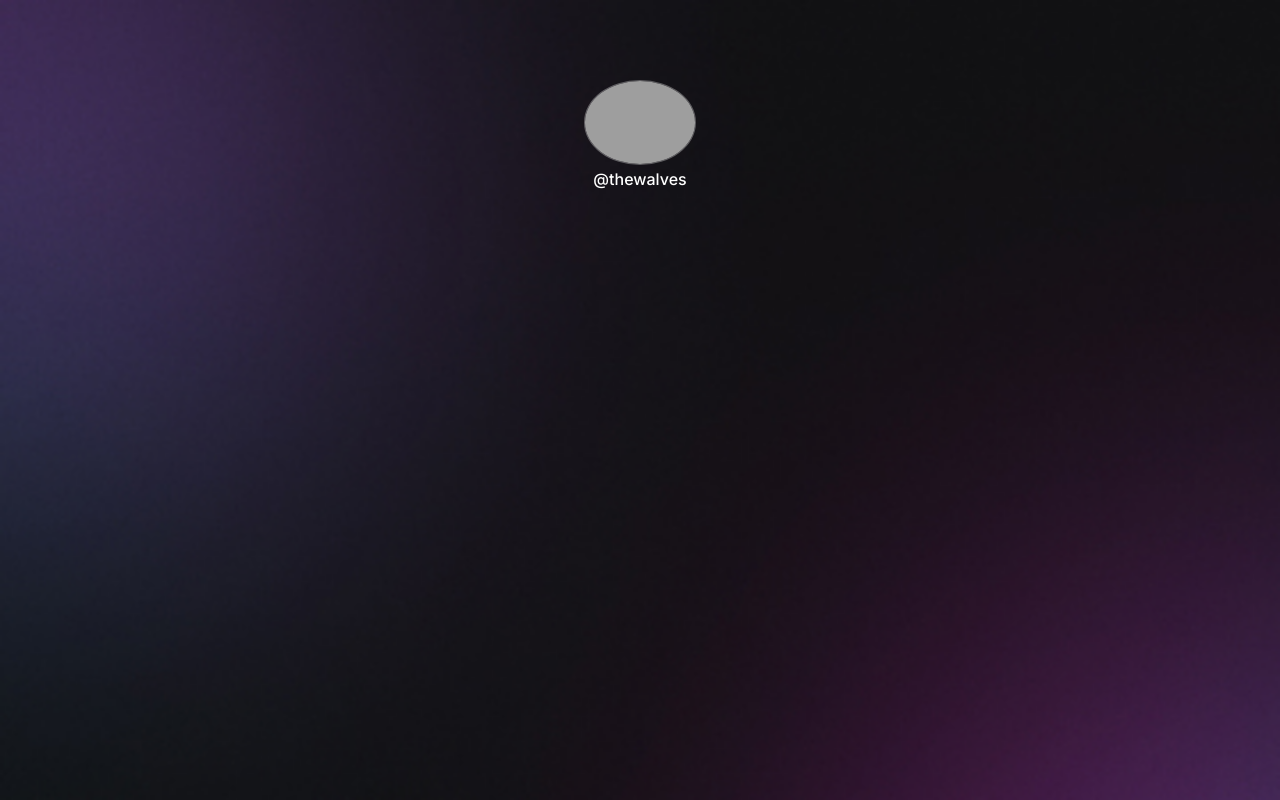
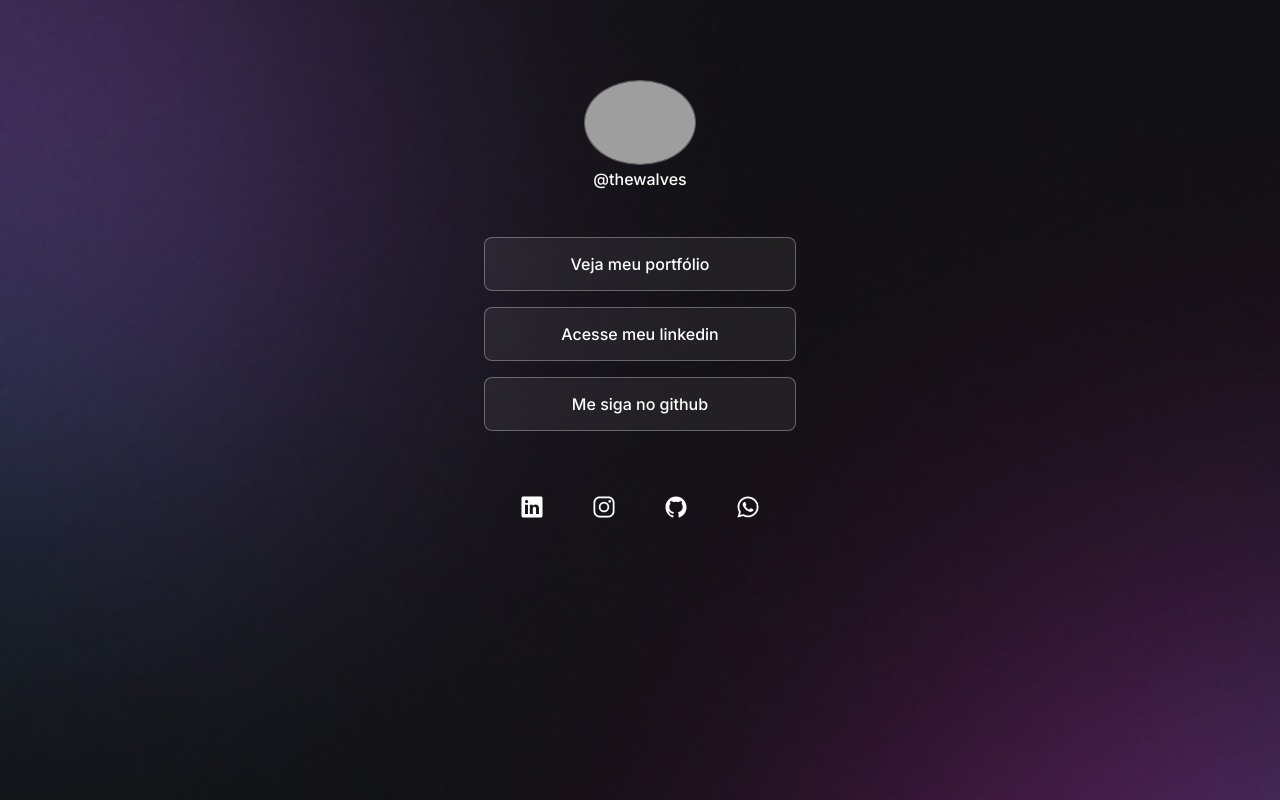
Before and after one commit to othewalves/business-card, a plain HTML site: page index.html in a window 1280 px wide. Drawn offline with nearby package versions, Linux system fonts and the light colour scheme; grey boxes are pictures that could not be loaded.

Commit message:
feat: add social-medias container

```diff
--- a/index.html
+++ b/index.html
@@ -19,7 +19,29 @@
             <img src="https://avatars.githubusercontent.com/u/61170487?v=4" alt="" />
             <p>@thewalves</p>
         </div>
+        <ul>
+            <li><a href="#" target="_blank">Veja meu portfólio</a></li>
+            <li><a href="#" target="_blank">Acesse meu linkedin</a></li>
+            <li><a href="#" target="_blank">Me siga no github</a></li>
+        </ul>
+        <div id="social-medias">
+            <a href="" target="_blank">
+                <ion-icon name="logo-linkedin"></ion-icon>
+            </a>
+            <a href="" target="_blank">
+                <ion-icon name="logo-instagram"></ion-icon>
+            </a>
+            <a href="" target="_blank">
+                <ion-icon name="logo-github"></ion-icon>
+            </a>
+            <a href="" target="_blank">
+                <ion-icon name="logo-whatsapp"></ion-icon>
+            </a>
+        </div>
     </div>
+
+    <script type="module" src="https://unpkg.com/ionicons@7.1.0/dist/ionicons/ionicons.esm.js"></script>
+    <script nomodule src="https://unpkg.com/ionicons@7.1.0/dist/ionicons/ionicons.js"></script>
 </body>
 
 </html>
--- a/style.css
+++ b/style.css
@@ -2,6 +2,7 @@
   margin: 0;
   padding: 0;
   box-sizing: border-box;
+  text-decoration: none;
 }
 
 body {
@@ -11,6 +12,7 @@ body {
 #container {
   width: 360px;
   margin: 56px auto 0;
+  padding: 0px 24px;
 }
 
 #profile {
@@ -28,8 +30,70 @@ body {
 }
 
 #profile p {
-  font-family: "Inter", sans-serif;
-  font-size: 16px;
-  font-weight: 500;
+  color: #ffffff;
+  font: 500 16px "Inter", sans-serif;
+}
+
+ul {
+  gap: 16px;
+  padding: 24px 0;
+
+  display: flex;
+  flex-direction: column;
+
+  list-style-type: none;
+}
+
+ul li a {
+  display: flex;
+  align-items: center;
+  justify-content: center;
+
+  background-color: #ffffff10;
+  backdrop-filter: blur(4px);
+  -webkit-backdrop-filter: blur(4px);
+
+  border-radius: 8px;
+  border: 1px solid #ffffff50;
+
+  padding: 16px 24px;
+
+  cursor: pointer;
+  text-align: center;
+
+  text-decoration: none;
+  font: 500 16px "Inter", sans-serif;
   color: #ffffff;
 }
+
+li:hover {
+  background-color: #ffffff20;
+  transition: all 0.8s;
+}
+
+#social-medias {
+  display: flex;
+  align-items: center;
+  justify-content: center;
+
+  gap: 16px;
+  padding: 24px 0;
+  font-size: 24px;
+  color: #ffffff;
+}
+
+#social-medias a {
+  color: #ffffff;
+  cursor: pointer;
+
+  display: flex;
+  padding: 16px;
+  align-items: center;
+  justify-content: center;
+  border-radius: 50%;
+}
+
+#social-medias a:hover {
+  background-color: #ffffff20;
+  transition: ease 0.5s;
+}
```
